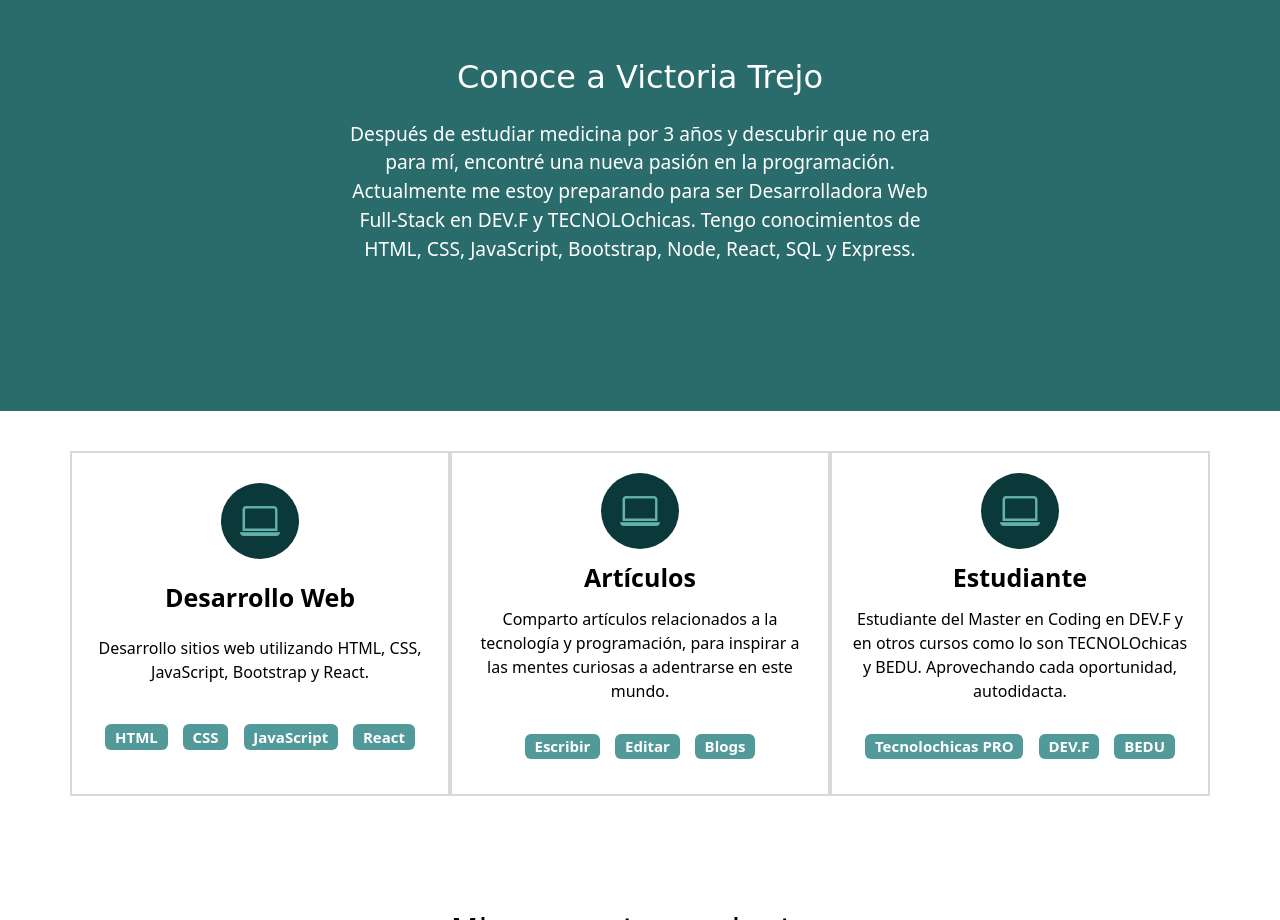
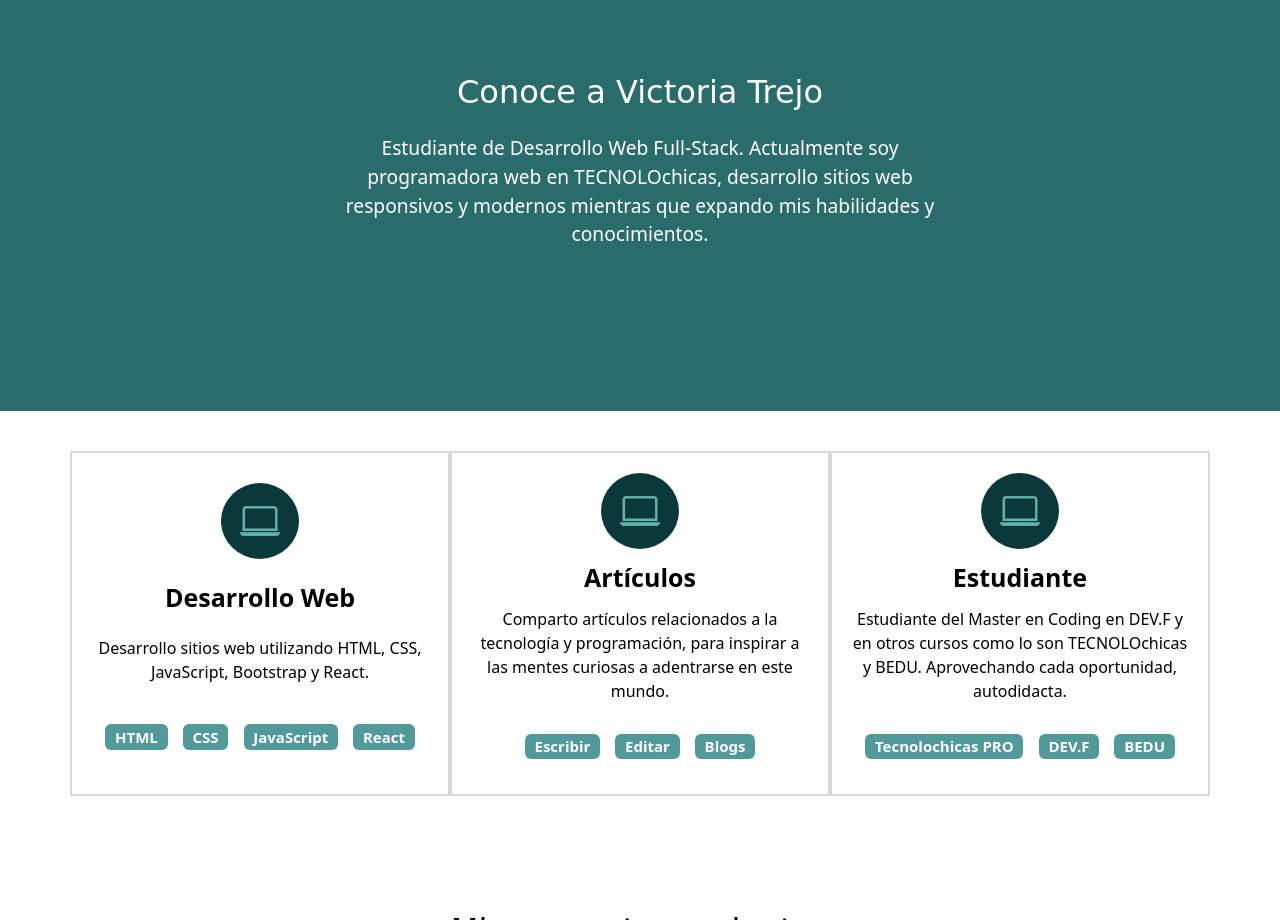
Before and after one commit to victoriatrejocs/TECNOLOchicas-Portafolio, a plain HTML site: page index.html in a window 1280 px wide. Shown: the part 1000-1920 px from the top of the page. Drawn offline with nearby package versions, Linux system fonts and the light colour scheme; a web font is replaced by a local one.

Commit message:
Se actualiza el about me

```diff
--- a/index.html
+++ b/index.html
@@ -70,7 +70,7 @@
     <section id="sobre-mi" class="sobre-mi seccion-oscura">
       <div class="contenedor">
         <h2 class="seccion-titulo">Conoce a Victoria Trejo</h2>
-        <p class="seccion-texto">Después de estudiar medicina por 3 años y descubrir que no era para mí, encontré una nueva pasión en la programación. Actualmente me estoy preparando para ser Desarrolladora Web Full-Stack en DEV.F y TECNOLOchicas. Tengo conocimientos de HTML, CSS, JavaScript, Bootstrap, Node, React, SQL y Express.</p>
+        <p class="seccion-texto">Estudiante de Desarrollo Web Full-Stack. Actualmente soy programadora web en TECNOLOchicas, desarrollo sitios web responsivos y modernos mientras que expando mis habilidades y conocimientos.</p>
       </div>
     </section>
 
```
